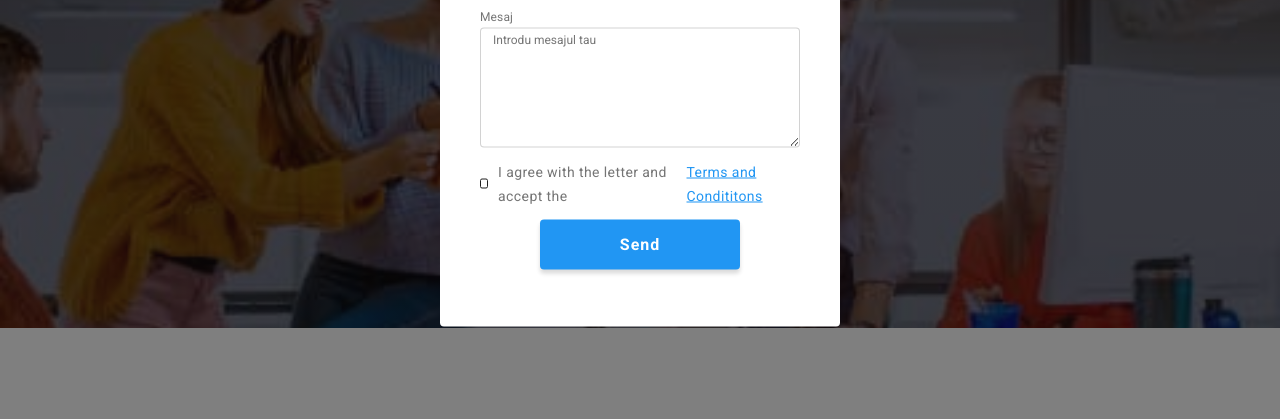
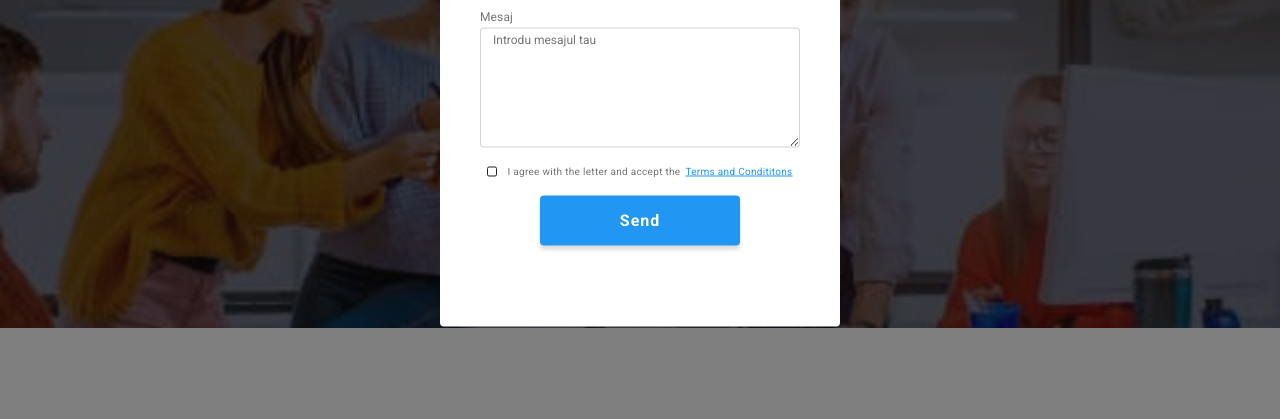
Before and after one commit to rebecalasconi/goit-markup-hw-07, a plain HTML site: page index.html in a window 1280 px wide. Both pictures are taken after a click on the button "Request our service". Shown: the part 378-797 px from the top of the page. Drawn offline with nearby package versions, Linux system fonts and the light colour scheme.

Commit message:
trimitere 1 #2

```diff
--- a/css/style.css
+++ b/css/style.css
@@ -933,7 +933,7 @@ a:focus{
 .modal-form__checked {
     flex-direction: row;
     align-items: center;
-    font-size: 14px;
+    font-size: 10px;
     font-weight: 400;
     line-height: 24px;
     letter-spacing: 0.03em;
@@ -946,6 +946,7 @@ a:focus{
     color: var(--blue);
     text-decoration: underline;
     margin-left: -5px;
+    font-size: 10px;
 }
 
 .modal-form__btn {
@@ -1140,6 +1141,9 @@ a:focus{
         max-width: 450px;
     }
 
+    .modal-form__checked {
+        font-size: 10px;
+    }
 }
 
 @media screen and (min-width:1158px) {
```
